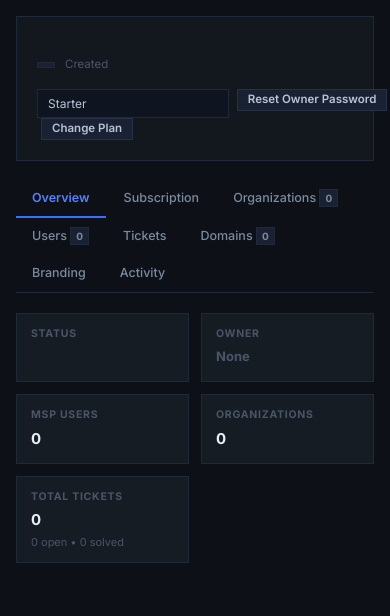
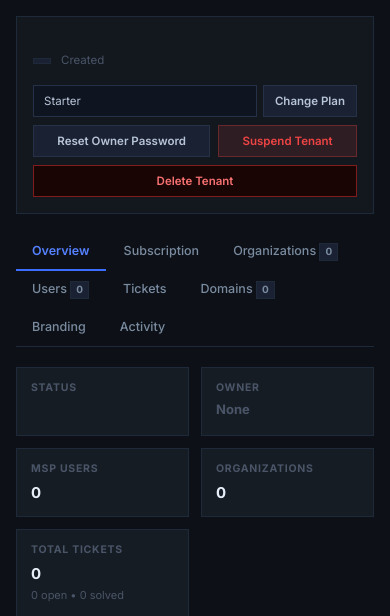
Before and after one commit to rizwansammo/MateDesk, a Django app: template backend/apps/platform_admin/templates/platform_admin/tenants/detail.html in a window 390 px wide. Shown: the part 52-668 px from the top of the page. Run offline with Django 5.2, Linux system fonts and the light colour scheme; the template is opened without the code that fills it, so the values that code supplies are empty.

Commit message:
Fix Platform Admin tenant header action alignment
Normalize tenant detail header actions with consistent control heights, grouped plan controls, responsive wrapping, and a non-stretching destructive action.

```diff
--- a/backend/apps/platform_admin/static/platform_admin/admin.css
+++ b/backend/apps/platform_admin/static/platform_admin/admin.css
@@ -1173,10 +1173,119 @@ select option {
 
 .tenant-header-inner {
   display: flex;
-  align-items: flex-start;
+  align-items: center;
   justify-content: space-between;
-  gap: 16px;
+  gap: 24px;
   flex-wrap: wrap;
+}
+
+.tenant-header-main {
+  flex: 1 1 360px;
+  min-width: 0;
+}
+
+.tenant-header-actions {
+  margin-left: auto;
+  display: flex;
+  align-items: center;
+  justify-content: flex-end;
+  gap: 8px;
+  flex-wrap: wrap;
+  flex: 0 1 auto;
+}
+
+.tenant-header-action-form,
+.tenant-plan-form {
+  display: flex;
+  align-items: center;
+  margin: 0;
+  flex: 0 0 auto;
+}
+
+.tenant-plan-form {
+  gap: 6px;
+  flex-wrap: nowrap;
+}
+
+.tenant-plan-select {
+  box-sizing: border-box;
+  height: 32px;
+  min-width: 146px;
+  padding: 0 30px 0 10px;
+  background: var(--bg-input);
+  border: 1px solid var(--border-soft);
+  border-radius: var(--radius);
+  color: var(--fg-2);
+  font-family: var(--font-body);
+  font-size: 11.5px;
+  line-height: 1;
+  outline: none;
+}
+
+.tenant-plan-select:hover,
+.tenant-plan-select:focus {
+  border-color: var(--fg-4);
+}
+
+.tenant-header-actions .btn {
+  box-sizing: border-box;
+  min-height: 32px;
+  height: 32px;
+  padding: 0 11px;
+  justify-content: center;
+  align-self: center;
+}
+
+.tenant-delete-btn {
+  background: #1a0505;
+  color: #f87171;
+  border-color: #7f1d1d;
+}
+
+.tenant-delete-btn:hover {
+  background: #2a0808;
+  color: #fca5a5;
+  border-color: #991b1b;
+}
+
+@media (max-width: 1180px) {
+  .tenant-header-actions {
+    width: 100%;
+    margin-left: 0;
+    justify-content: flex-start;
+  }
+}
+
+@media (max-width: 640px) {
+  .tenant-header {
+    padding: 16px;
+  }
+
+  .tenant-header-inner {
+    gap: 16px;
+  }
+
+  .tenant-header-actions {
+    align-items: stretch;
+  }
+
+  .tenant-plan-form {
+    width: 100%;
+  }
+
+  .tenant-plan-select {
+    flex: 1 1 auto;
+    min-width: 0;
+  }
+
+  .tenant-header-action-form {
+    flex: 1 1 auto;
+  }
+
+  .tenant-header-action-form .btn,
+  .tenant-delete-btn {
+    width: 100%;
+  }
 }
 
 .tenant-name {
--- a/backend/apps/platform_admin/templates/platform_admin/tenants/detail.html
+++ b/backend/apps/platform_admin/templates/platform_admin/tenants/detail.html
@@ -7,7 +7,7 @@
 <!-- Tenant Header -->
 <div class="tenant-header">
   <div class="tenant-header-inner">
-    <div>
+    <div class="tenant-header-main">
       <div style="display:flex;align-items:center;gap:10px;flex-wrap:wrap;">
         <div class="tenant-name">{{ tenant.name }}</div>
         <span class="pill pill-{{ tenant.status }}">{{ tenant.get_status_display }}</span>
@@ -24,20 +24,20 @@
         {% endif %}
       </div>
     </div>
-    <div style="display:flex;gap:8px;flex-wrap:wrap;flex-shrink:0;">
+    <div class="tenant-header-actions">
       <!-- Change Plan -->
-      <form id="plan-change-form" method="post" action="{% url 'platform_admin:tenant_change_plan' pk=tenant.pk %}">
+      <form id="plan-change-form" class="tenant-plan-form" method="post" action="{% url 'platform_admin:tenant_change_plan' pk=tenant.pk %}">
         {% csrf_token %}
-        <select name="plan" style="padding:6px 10px;background:var(--bg-input);border:1px solid var(--border-subtle);border-radius:var(--radius);color:var(--fg-2);font-size:12px;">
+        <select name="plan" class="tenant-plan-select" aria-label="Tenant plan">
           <option value="starter" {% if tenant.plan == 'starter' %}selected{% endif %}>Starter</option>
           <option value="professional" {% if tenant.plan == 'professional' %}selected{% endif %}>Professional</option>
           <option value="enterprise" {% if tenant.plan == 'enterprise' %}selected{% endif %}>Enterprise</option>
         </select>
-        <button type="submit" class="btn btn-secondary btn-sm" style="margin-left:4px;">Change Plan</button>
+        <button type="submit" class="btn btn-secondary btn-sm">Change Plan</button>
       </form>
 
       <!-- Reset Password -->
-      <form method="post" action="{% url 'platform_admin:tenant_reset_password' pk=tenant.pk %}"
+      <form class="tenant-header-action-form" method="post" action="{% url 'platform_admin:tenant_reset_password' pk=tenant.pk %}"
             data-confirm="Reset the MSP Owner password for {{ tenant.name }}? The new temporary password will be shown once."
             data-confirm-title="Reset Owner Password"
             data-confirm-btn="Reset Password"
@@ -48,7 +48,7 @@
 
       <!-- Suspend / Reactivate -->
       {% if tenant.status != 'suspended' %}
-      <form method="post" action="{% url 'platform_admin:tenant_deactivate' pk=tenant.pk %}"
+      <form class="tenant-header-action-form" method="post" action="{% url 'platform_admin:tenant_deactivate' pk=tenant.pk %}"
             data-confirm="Suspend {{ tenant.name }}? All users will lose access immediately."
             data-confirm-title="Suspend Tenant"
             data-confirm-btn="Suspend"
@@ -57,7 +57,7 @@
         <button type="submit" class="btn btn-danger btn-sm">Suspend Tenant</button>
       </form>
       {% else %}
-      <form method="post" action="{% url 'platform_admin:tenant_reactivate' pk=tenant.pk %}"
+      <form class="tenant-header-action-form" method="post" action="{% url 'platform_admin:tenant_reactivate' pk=tenant.pk %}"
             data-confirm="Reactivate {{ tenant.name }}?"
             data-confirm-title="Reactivate Tenant"
             data-confirm-btn="Reactivate">
@@ -67,8 +67,7 @@
       {% endif %}
 
       <!-- Delete Tenant -->
-      <button type="button" class="btn btn-sm"
-              style="background:#1a0505;color:#f87171;border:1px solid #7f1d1d;"
+      <button type="button" class="btn btn-sm tenant-delete-btn"
               onclick="document.getElementById('delete-tenant-modal').style.display='flex'">
         Delete Tenant
       </button>
```
